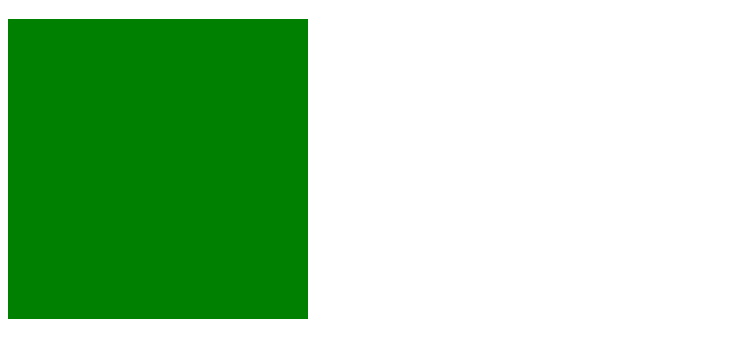
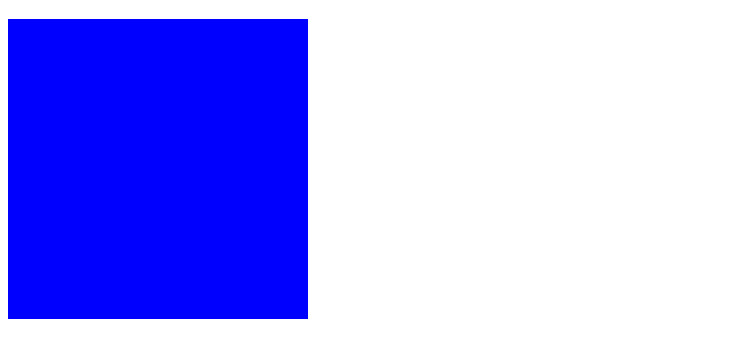
Before and after one commit to Mtigrini/openshift, a plain HTML site: page index.html in a window 1280 px wide. Shown: the part 61-418 px from the top of the page, without its empty margins (0-744 px from the left). Drawn offline with Linux system fonts and the light colour scheme.

Commit message:
Update index.html

```diff
--- a/index.html
+++ b/index.html
@@ -8,8 +8,8 @@
 <h1>This is a basic page for the blue green deployment</h1>
 <div id="test" style="width:300px; height:300px;"></div>
   <script>
-      //document.getElementById("test").style.backgroundColor="blue";
-      document.getElementById("test").style.backgroundColor="green";
+      document.getElementById("test").style.backgroundColor="blue";
+      //document.getElementById("test").style.backgroundColor="green";
   </script>
 </body>
 </html>
```
